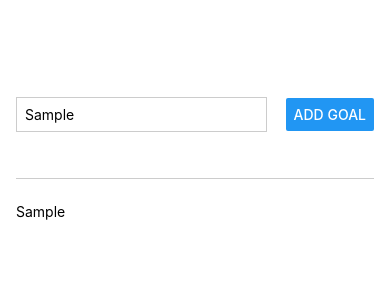
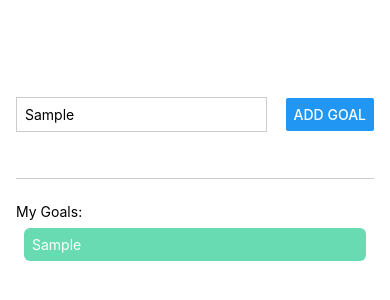
Before and after one commit to mightymoll/RNCourse, a React Native app: screen / in a window 390 px wide. Both pictures are taken after typing "Sample" into the empty fields and a click on the button "ADD GOAL". Shown: the top 300 px of the page. Built offline with nearby package versions, Linux system fonts and the light colour scheme.

Commit message:
list styling
- added title
- background color on items
- button styling

* need <view> to wrap text, button items to display rounded corneres on iOS

```diff
--- a/App.js
+++ b/App.js
@@ -20,10 +20,16 @@ export default function App() {
     <View style={styles.appContainer}>
       <View style={styles.inputContainer}>
         <TextInput style={styles.textInput} placeholder='goal' onChangeText={goalInputHandler} />
-        <Button title='add goal' onPress={addGoalHandler} />
+        <View style={styles.button}>
+          <Button title='add goal' onPress={addGoalHandler} />
+        </View>
       </View>
       <View style={styles.goalsContainer}>
-        {goalsList.map((goal) => <Text key={goal}>{goal}</Text>)}
+        <Text style={styles.listTitle}>My Goals:</Text>
+        {goalsList.map((goal) =>
+          <View style={styles.goalItem} key={goal}>
+            <Text style={styles.goalText}>{goal}</Text>
+          </View>)}
       </View>
     </View>
   );
@@ -51,7 +57,23 @@ const styles = StyleSheet.create({
     marginRight: 8,
     padding: 8,
   },
+  button: {
+    borderRadius: 6,
+    backgroundColor: '#D4F4E9',
+  },
   goalsContainer: {
     flex: 5,
   },
+  listTitle: {
+    fontStyle: 'bold',
+  },
+  goalItem: {
+    margin: 8,
+    borderRadius: 6,
+    backgroundColor: '#69DBB3',
+  },
+  goalText: {
+    padding: 8,
+    color: 'white',
+  },
 });
```
